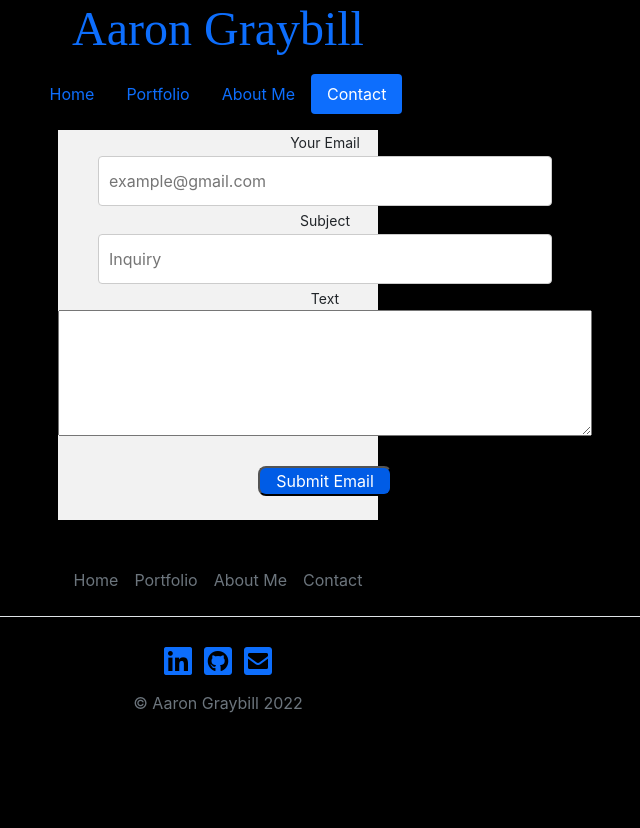
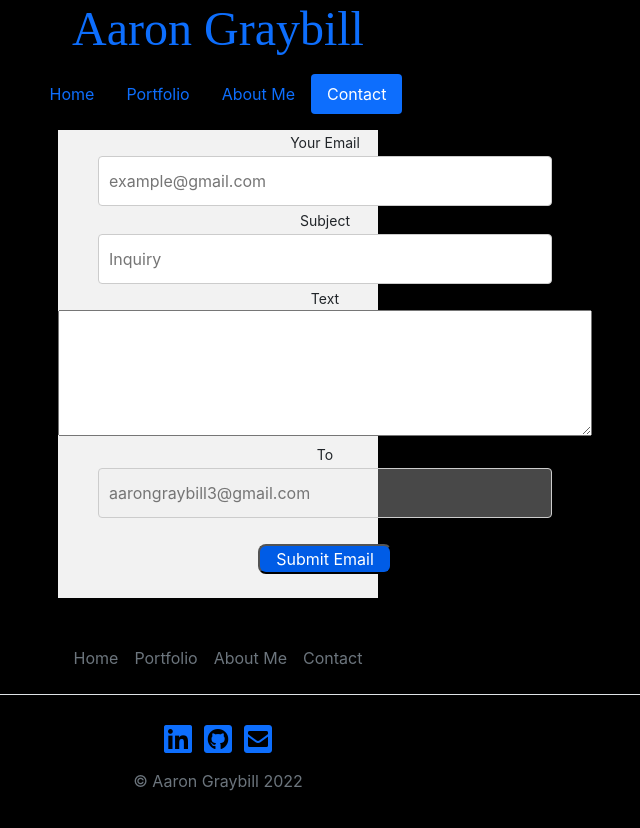
Before and after one commit to y0Phoenix/y0Phoenix.gihub.io, a React (Create React App) app: page /contact in a window 1280 px wide. Shown: the top 828 px of the page, without its empty margins (422-1062 px from the left). Before the commit the page ends 800 px from the top, so only its background shows below. Built offline with nearby package versions, Linux system fonts and the light colour scheme.

Commit message:
added intro video and final touches

```diff
--- a/src/components/layouts/Contact.js
+++ b/src/components/layouts/Contact.js
@@ -29,6 +29,10 @@ const Contact = ({sendEmail}) => {
     return (
         <div className='email-container'>
             <form className='email-form' onSubmit={e => onSubmit(e)}>
+                <div>
+                    <small>To</small><br></br>
+                    <input type='text' placeholder='aarongraybill3@gmail.com' disabled></input>
+                </div>
                 <div className='email-form-1'>
                     <small>Your Email</small><br></br>
                     <input type='text' placeholder='example@gmail.com' value={emailFrom} name='emailFrom' onChange={(e) => onChange(e)}></input>
--- a/src/components/layouts/Landing.js
+++ b/src/components/layouts/Landing.js
@@ -14,6 +14,10 @@ const Landing = () => {
                 Feel free to contact me regarding any questions or inquiries</p>
                 <p className='landing-p'><Link to='/portfolio' className='btn btn-lg btn-secondary fw-bold border-black bg-black'>Projects Page</Link></p>
             </main>
+            <div style={{"textAlign": "center"}}>
+                <iframe width="560" height="315" src="https://www.youtube.com/embed/NqfQgthE0O8"
+                title="YouTube video player" frameborder="0" allow="accelerometer; autoplay; clipboard-write; encrypted-media; gyroscope; picture-in-picture" style={{"textAlign": "center"}} allowfullscreen></iframe>
+            </div>
         </Fragment>
     )
 }
```
Also changed, not shown: src/components/layouts/Bio.js (+2 -2 lines).
